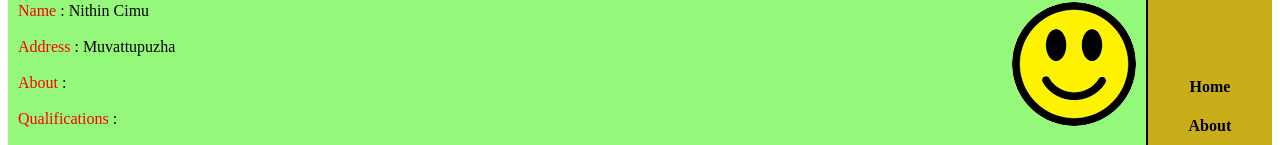
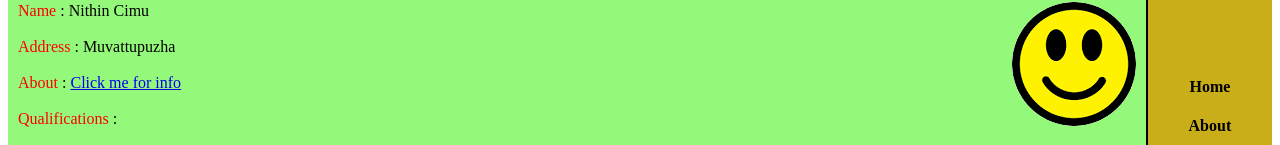
Before and after one commit to UWD2/addon, a plain HTML site: page website.html in a window 1280 px wide. Shown: the part 218-363 px from the top of the page. Drawn offline with Linux system fonts and the light colour scheme.

Commit message:
simply again 2.0

```diff
--- a/website.html
+++ b/website.html
@@ -26,7 +26,7 @@
                     <p1>Address</p1>
                     <p2>: Muvattupuzha</p2><br><br>
                     <p1>About</p1>
-                    <p2>: </p2><br><br>
+                    <p2>: <a href="https://www.google.com/url?sa=t&rct=j&q=&esrc=s&source=web&cd=&cad=rja&uact=8&ved=2ahUKEwj5zpnomPn-AhXh2jgGHYwpCTUQwqsBegQICBAE&url=https%3A%2F%2Fwww.youtube.com%2Fwatch%3Fv%3DxvFZjo5PgG0&usg=AOvVaw1bR_FN-SnfIGtKD3fjAA5P" target="_blank">Click me for info</a> </p2><br><br>
                     <p1>Qualifications</p1>
                     <p2>:</p2><br><br>
                     <table>
```
